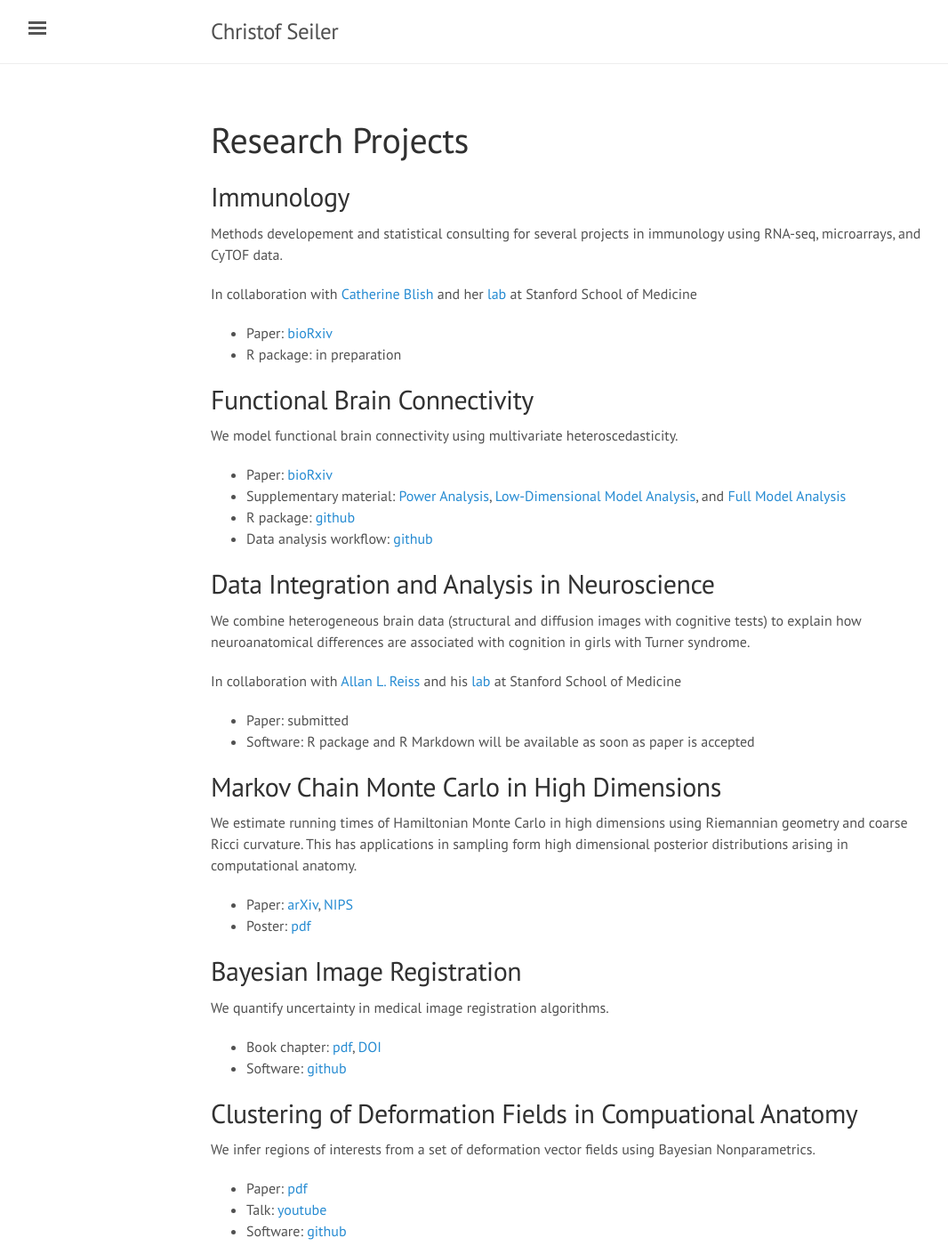
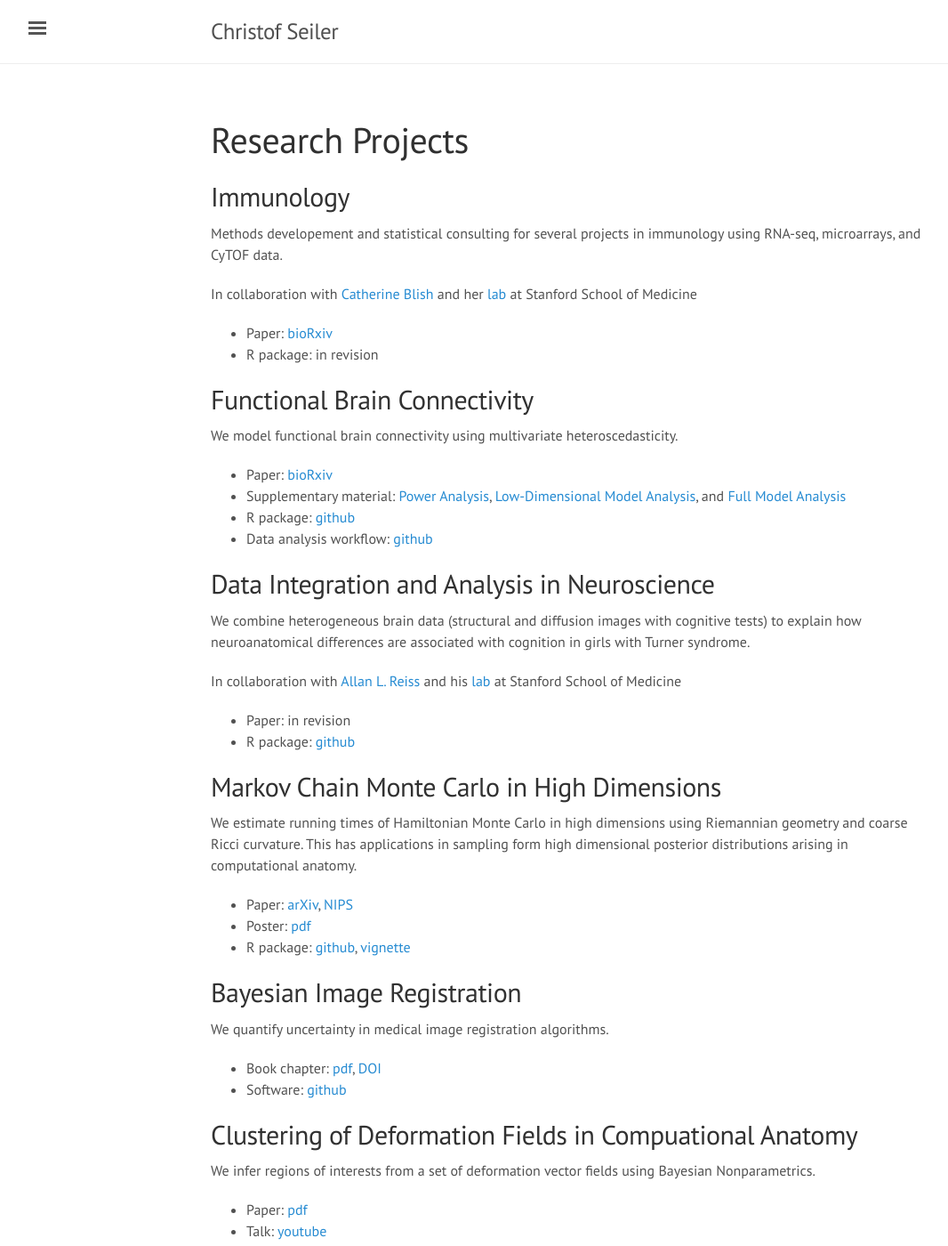
Before and after one commit to ChristofSeiler/ChristofSeiler.github.io, a Jekyll site: the page built from projects.md, in a window 1280 px wide and 1400 px high. Shown: the whole window at 89% size, without its empty margins (3-1069 px from the left). Built offline with Jekyll 4.4.1, drawn with Linux system fonts in a browser that asks for light colours.

Commit message:
adding links to R packages

```diff
--- a/projects.md
+++ b/projects.md
@@ -10,7 +10,7 @@ Methods developement and statistical consulting for several projects in immunolo
 In collaboration with [Catherine Blish](https://med.stanford.edu/profiles/catherine-blish) and her [lab](https://sites.stanford.edu/blishlab/) at Stanford School of Medicine
 
 * Paper: [bioRxiv](https://doi.org/10.1101/148528)
-* R package: in preparation
+* R package: in revision
 
 ## Functional Brain Connectivity
 
@@ -27,8 +27,8 @@ We combine heterogeneous brain data (structural and diffusion images with cognit
 
 In collaboration with [Allan L. Reiss](https://med.stanford.edu/profiles/allan-reiss) and his [lab](http://cibsr.stanford.edu/) at Stanford School of Medicine
 
-* Paper: submitted
-* Software: R package and R Markdown will be available as soon as paper is accepted
+* Paper: in revision
+* R package: [github](https://github.com/ChristofSeiler/braincog)
 
 ## Markov Chain Monte Carlo in High Dimensions
 
@@ -36,13 +36,14 @@ We estimate running times of Hamiltonian Monte Carlo in high dimensions using Ri
 
 * Paper: [arXiv](http://arxiv.org/abs/1407.1114), [NIPS](http://papers.nips.cc/paper/5500-positive-curvature-and-hamiltonian-monte-carlo.pdf)
 * Poster: [pdf](https://christofseiler.github.io/NIPS-Poster.pdf)
+* R package: [github](https://github.com/ChristofSeiler/curvature), [vignette](https://christofseiler.github.io/vignettes/curvature.html)
 
 ## Bayesian Image Registration
 
 We quantify uncertainty in medical image registration algorithms.
 
 * Book chapter: [pdf](https://christofseiler.github.io/Preprint_Bayesian_CA.pdf), [DOI](https://www.elsevier.com/books/statistical-shape-and-deformation-analysis/zheng/978-0-12-810493-4)
-* Software: [github](https://christofseiler.github.io/BayesianImageRegistration)
+* Software: [github](https://github.com/ChristofSeiler/BayesianImageRegistration)
 
 ## Clustering of Deformation Fields in Compuational Anatomy
 
```
